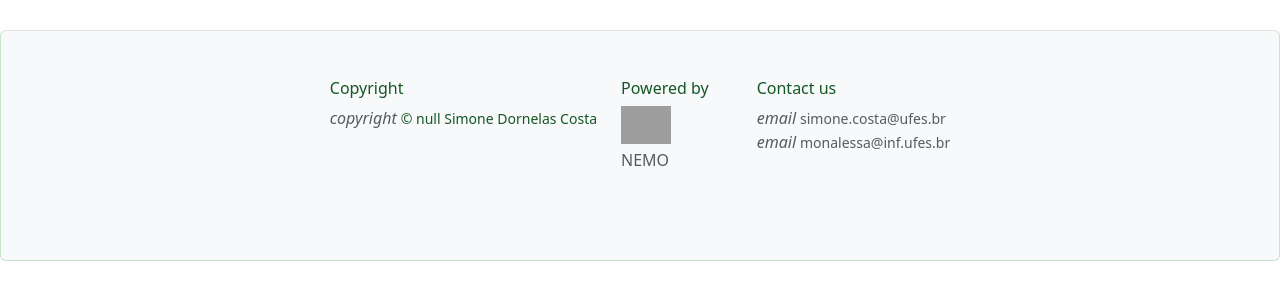
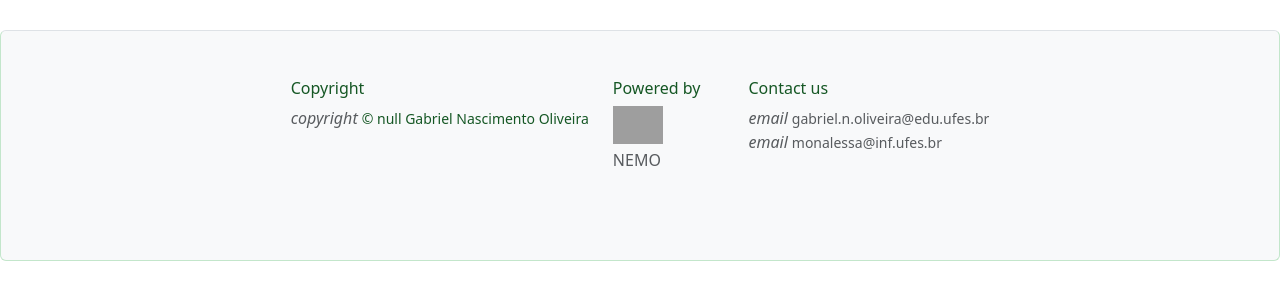
Before and after one commit to naascimento0/SEON_Script_Website, a Spring app: template src/main/resources/templates/TemplateOntologyPage.html in a window 1280 px wide. Shown: the part 1851-2144 px from the top of the page. Run offline with Thymeleaf, Linux system fonts and the light colour scheme; the template is opened without the code that fills it, so the values that code supplies are empty; some of the project's set-up classes (security, data sources, template engines, error pages and the like) are left out, and stand-ins take their place; grey boxes are pictures that could not be loaded.

Commit message:
feat: refresh site content, authorship and NEMO logo

```diff
--- a/src/main/resources/templates/TemplateOntologyPage.html
+++ b/src/main/resources/templates/TemplateOntologyPage.html
@@ -170,8 +170,8 @@
                     <div class="d-flex align-items-center">
                         <i class="material-icons text-muted me-1" aria-label="Símbolo de copyright">copyright</i>
                         <span class="text-muted">
-                            <small th:text="'© ' + ${currentYear} + ' Simone Dornelas Costa'">© 2025 Simone Dornelas
-                                Costa</small>
+                            <small th:text="'© ' + ${currentYear} + ' Gabriel Nascimento Oliveira'">© 2025 Gabriel
+                                Nascimento Oliveira</small>
                         </span>
                     </div>
                 </div>
@@ -182,7 +182,7 @@
                     <ul class="list-unstyled text-muted">
                         <li>
                             <a href="https://nemo.inf.ufes.br/" target="_blank" class="text-muted text-decoration-none">
-                                <img src="../../../../static/images/logoNemo.svg" alt="Logo NEMO" width="50"
+                                <img th:src="@{/images/logo_nemo.svg}" alt="Logo NEMO" width="50"
                                     class="mb-1 d-block">
                                 NEMO
                             </a>
@@ -209,8 +209,8 @@
                     <ul class="list-unstyled text-muted">
                         <li class="d-flex align-items-center">
                             <i class="material-icons text-muted me-1" aria-label="E-mail">email</i>
-                            <small><a href="mailto:simone.costa@ufes.br"
-                                    class="text-muted">simone.costa@ufes.br</a></small>
+                            <small><a href="mailto:gabriel.n.oliveira@edu.ufes.br"
+                                    class="text-muted">gabriel.n.oliveira@edu.ufes.br</a></small>
                         </li>
                         <li class="d-flex align-items-center">
                             <i class="material-icons text-muted me-1" aria-label="E-mail">email</i>
--- a/src/main/resources/templates/fragments/layout.html
+++ b/src/main/resources/templates/fragments/layout.html
@@ -36,7 +36,6 @@
                             <li><a class="dropdown-item" th:href="@{/}">SEON</a></li>
                             <li><a class="dropdown-item" th:href="@{/#definition}">Definition</a></li>
                             <li><a class="dropdown-item" th:href="@{/#architecture}">Architecture</a></li>
-                            <li><a class="dropdown-item" th:href="@{/#references}">References</a></li>
                         </ul>
                     </li>
 
@@ -98,7 +97,7 @@
                 <div class="d-flex align-items-center">
                     <i class="material-icons text-muted me-1" aria-label="Símbolo de copyright">copyright</i>
                     <span class="text-muted">
-                        <small th:text="'© ' + ${currentYear} + ' Simone Dornelas Costa'">© 2025 Simone Dornelas Costa</small>
+                        <small th:text="'© ' + ${currentYear} + ' Gabriel Nascimento Oliveira'">© 2025 Gabriel Nascimento Oliveira</small>
                     </span>
                 </div>
             </div>
@@ -109,7 +108,7 @@
                 <ul class="list-unstyled text-muted">
                     <li>
                         <a href="https://nemo.inf.ufes.br/" target="_blank" class="text-muted text-decoration-none">
-                            <img th:src="@{/images/logoNemo.svg}" alt="Logo NEMO" width="50" class="mb-1 d-block">
+                            <img th:src="@{/images/logo_nemo.svg}" alt="Logo NEMO" width="50" class="mb-1 d-block">
                             NEMO
                         </a>
                     </li>
@@ -122,7 +121,7 @@
                 <ul class="list-unstyled text-muted">
                     <li class="d-flex align-items-center">
                         <i class="material-icons text-muted me-1" aria-label="E-mail">email</i>
-                        <small><a href="mailto:simone.costa@ufes.br" class="text-muted">simone.costa@ufes.br</a></small>
+                        <small><a href="mailto:gabriel.n.oliveira@edu.ufes.br" class="text-muted">gabriel.n.oliveira@edu.ufes.br</a></small>
                     </li>
                     <li class="d-flex align-items-center">
                         <i class="material-icons text-muted me-1" aria-label="E-mail">email</i>
```
Also changed, not shown: src/main/resources/templates/TemplateHomePage.html (+6 -26 lines), src/main/resources/templates/TemplatePublications.html (+20 -46 lines).
